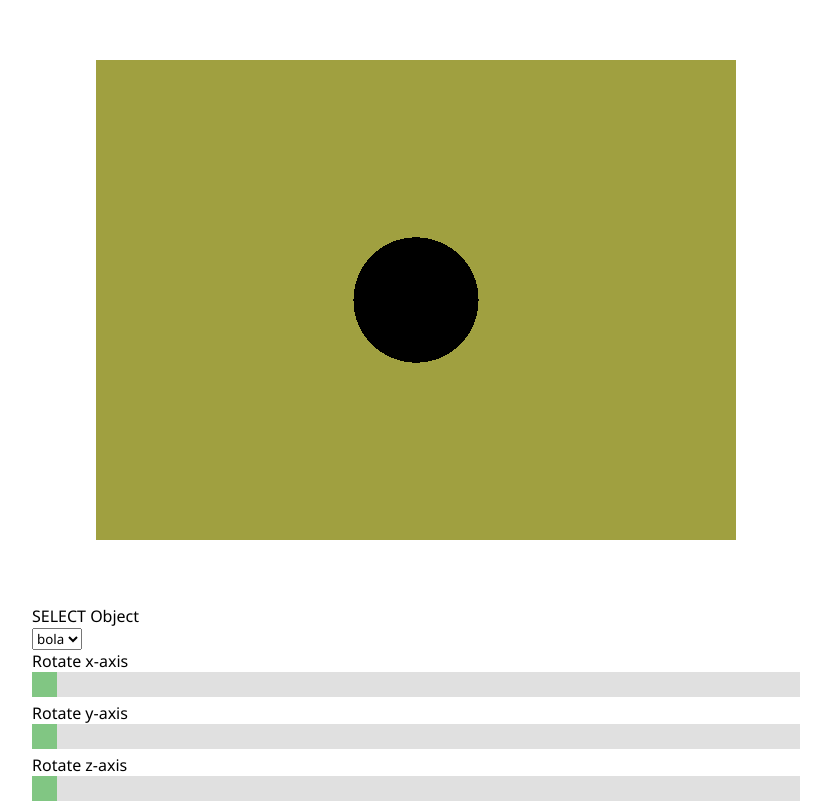
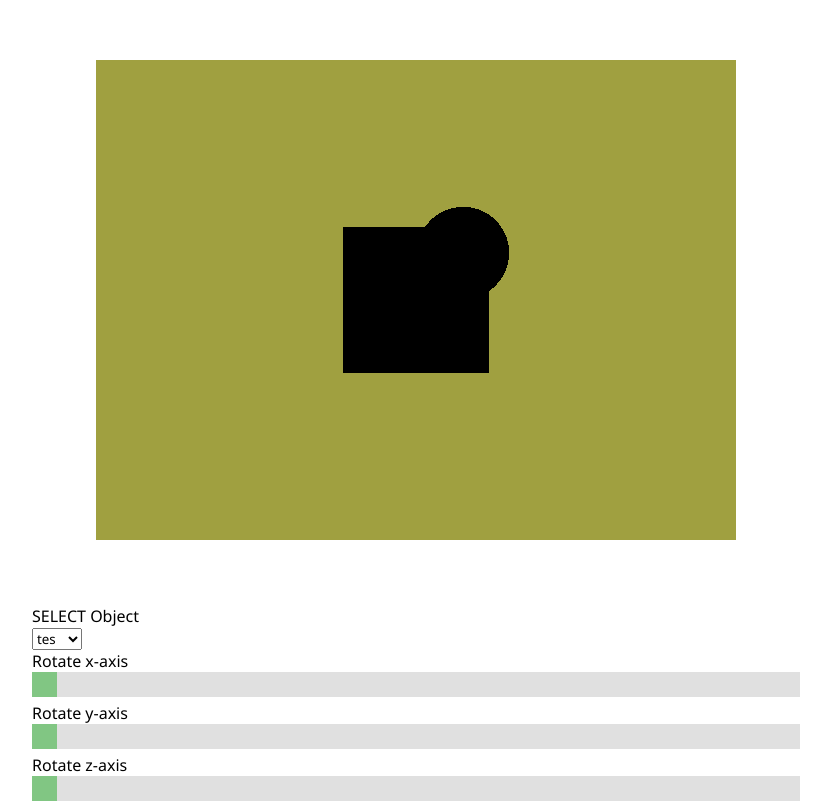
Before and after one commit to donbasta/articulated-model-web-gl, a React (Create React App) app: page / in a window 1280 px wide. Shown: the top 803 px of the page, without its empty margins (224-1055 px from the left). Built offline with nearby package versions, Linux system fonts and the light colour scheme.

Commit message:
a cube and a sphere

```diff
--- a/src/App.js
+++ b/src/App.js
@@ -44,10 +44,11 @@ const App = () => {
     }
 
     useEffect(() => {
-        // createNewObject(sampleCube, "tes", [0, 0, 0]);
-        const sphereModel = createSphere(0.3, 30, 30);
-        console.log(sphereModel);
+        createNewObject(sampleCube, "tes", [0, 0, 0]);
+        const sphereModel = createSphere([0.2, 0.2, 0.2], 0.2, 30, 30);
+        // console.log(sphereModel);
         createNewObject(sphereModel, "bola", [1, 0, 0]);
+        objList[0].addChild(objList[1]);
 
         const canvas = canvasRef.current;
         const gl = canvas.getContext('webgl2') || canvas.getContext('experimental-webgl');
--- a/src/geometry.js
+++ b/src/geometry.js
@@ -1,7 +1,7 @@
 import * as mat4 from './matrix';
 import * as vec3 from './vector';
 
-const createSphere = (radius, thetaSegment, phiSegment) => {
+const createSphere = (center, radius, thetaSegment, phiSegment) => {
     const vertexNum = 2 + (thetaSegment - 1) * phiSegment;
     const indexNum = phiSegment * 6 + (thetaSegment - 2) * phiSegment * 6;
     const indices = new Array(indexNum);
@@ -14,7 +14,7 @@ const createSphere = (radius, thetaSegment, phiSegment) => {
     // setup positions & normals
     let posCount = 0;
     let normalCount = 0;
-    posCount = addVertex3(positions, posCount, 0, -radius, 0);
+    posCount = addVertex3(positions, posCount, 0 + center[0], -radius + center[1], 0 + center[2]);
     normalCount = addVertex3(normals, normalCount, 0, -1, 0);
     for (let hi = 1; hi < thetaSegment; hi++) {
       const theta = Math.PI - hi * thetaStep;
@@ -29,12 +29,12 @@ const createSphere = (radius, thetaSegment, phiSegment) => {
           radius * cosT,
           radius * sinT * sinP
         ];
-        posCount = addVertex3(positions, posCount, p[0], p[1], p[2]);
+        posCount = addVertex3(positions, posCount, p[0] + center[0], p[1] + center[1], p[2] + center[2]);
         const np = vec3.norm(p);
         normalCount = addVertex3(normals, normalCount, np[0], np[1], np[2]);
       }
     }
-    posCount = addVertex3(positions, posCount, 0, radius, 0);
+    posCount = addVertex3(positions, posCount, 0 + center[0], radius + center[1], 0 + center[2]);
     normalCount = addVertex3(normals, normalCount, 0, 1, 0);
 
     // setup indices
--- a/src/programUtils.js
+++ b/src/programUtils.js
@@ -80,7 +80,8 @@ const createProgramInfo = (textureType, shaderProgram, gl, texture) => {
             viewLocation: gl.getUniformLocation(shaderProgram, "u_view"),
             worldLocation: gl.getUniformLocation(shaderProgram, "u_world"),
             textureLocation: gl.getUniformLocation(shaderProgram, "u_texture"),
-            worldCameraPositionLocation: gl.getUniformLocation(shaderProgram, "u_worldCameraPosition")
+            worldCameraPositionLocation: gl.getUniformLocation(shaderProgram, "u_worldCameraPosition"),
+            transormationLocation: gl.getUniformLocation(shaderProgram, "u_transformation"),
           },
         };
       case "bump":
--- a/src/sampleCube.js
+++ b/src/sampleCube.js
@@ -1,46 +1,48 @@
+const baseVal = 0.3;
+
 export const sampleCube = {
     positions: [
-        -0.5, -0.5,  -0.5,
-        -0.5,  0.5,  -0.5,
-         0.5, -0.5,  -0.5,
-        -0.5,  0.5,  -0.5,
-         0.5,  0.5,  -0.5,
-         0.5, -0.5,  -0.5,
+        -baseVal, -baseVal,  -baseVal,
+        -baseVal,  baseVal,  -baseVal,
+        baseVal, -baseVal,  -baseVal,
+        -baseVal,  baseVal,  -baseVal,
+        baseVal,  baseVal,  -baseVal,
+        baseVal, -baseVal,  -baseVal,
 
-        -0.5, -0.5,   0.5,
-         0.5, -0.5,   0.5,
-        -0.5,  0.5,   0.5,
-        -0.5,  0.5,   0.5,
-         0.5, -0.5,   0.5,
-         0.5,  0.5,   0.5,
+        -baseVal, -baseVal,   baseVal,
+        baseVal, -baseVal,   baseVal,
+        -baseVal,  baseVal,   baseVal,
+        -baseVal,  baseVal,   baseVal,
+        baseVal, -baseVal,   baseVal,
+        baseVal,  baseVal,   baseVal,
 
-        -0.5,   0.5, -0.5,
-        -0.5,   0.5,  0.5,
-         0.5,   0.5, -0.5,
-        -0.5,   0.5,  0.5,
-         0.5,   0.5,  0.5,
-         0.5,   0.5, -0.5,
+        -baseVal,   baseVal, -baseVal,
+        -baseVal,   baseVal,  baseVal,
+        baseVal,   baseVal, -baseVal,
+        -baseVal,   baseVal,  baseVal,
+        baseVal,   baseVal,  baseVal,
+        baseVal,   baseVal, -baseVal,
 
-        -0.5,  -0.5, -0.5,
-         0.5,  -0.5, -0.5,
-        -0.5,  -0.5,  0.5,
-        -0.5,  -0.5,  0.5,
-         0.5,  -0.5, -0.5,
-         0.5,  -0.5,  0.5,
+        -baseVal,  -baseVal, -baseVal,
+        baseVal,  -baseVal, -baseVal,
+        -baseVal,  -baseVal,  baseVal,
+        -baseVal,  -baseVal,  baseVal,
+        baseVal,  -baseVal, -baseVal,
+        baseVal,  -baseVal,  baseVal,
 
-        -0.5,  -0.5, -0.5,
-        -0.5,  -0.5,  0.5,
-        -0.5,   0.5, -0.5,
-        -0.5,  -0.5,  0.5,
-        -0.5,   0.5,  0.5,
-        -0.5,   0.5, -0.5,
+        -baseVal,  -baseVal, -baseVal,
+        -baseVal,  -baseVal,  baseVal,
+        -baseVal,   baseVal, -baseVal,
+        -baseVal,  -baseVal,  baseVal,
+        -baseVal,   baseVal,  baseVal,
+        -baseVal,   baseVal, -baseVal,
 
-         0.5,  -0.5, -0.5,
-         0.5,   0.5, -0.5,
-         0.5,  -0.5,  0.5,
-         0.5,  -0.5,  0.5,
-         0.5,   0.5, -0.5,
-         0.5,   0.5,  0.5,
+         baseVal,  -baseVal, -baseVal,
+         baseVal,   baseVal, -baseVal,
+         baseVal,  -baseVal,  baseVal,
+         baseVal,  -baseVal,  baseVal,
+         baseVal,   baseVal, -baseVal,
+         baseVal,   baseVal,  baseVal,
     ],
     normals: [
         0, 0, -1,
--- a/src/shaders/environmentTexture.js
+++ b/src/shaders/environmentTexture.js
@@ -7,13 +7,14 @@ const ENVIRONMENT_VERTEX_SHADER =
     uniform mat4 u_projection;
     uniform mat4 u_view;
     uniform mat4 u_world;
+    uniform mat4 u_transformation;
 
     out vec3 v_worldPosition;
     out vec3 v_worldNormal;
 
     void main() {
     // Multiply the position by the matrix.
-    gl_Position = u_projection * u_view * u_world * a_position;
+    gl_Position = u_projection * u_view * u_world * u_transformation * a_position;
 
     // send the view position to the fragment shader
     v_worldPosition = (u_world * a_position).xyz;
--- a/src/utils.js
+++ b/src/utils.js
@@ -111,7 +111,8 @@ const renderScene = (gl, programInfo, objList) => {
         break;
       case "environment":
         objectBuffers = initBuffersWithEnvironmentTexture(gl, obj, programInfo.environmentTexture);
-        const count = obj.indexArray ? obj.indexArray.length : obj.positionArray.length / 3;
+        const count = obj.indexArray !== undefined ? obj.indexArray.length : obj.vertexArray.length / 3;
+        // const count = obj.positionArray.length / 3;
         drawObjectEnvironmentShaders(gl, obj, count, objectBuffers, programInfo);
         break;
       default:
@@ -132,20 +133,24 @@ const drawObjectEnvironmentShaders = (gl, obj, count, buffers, programInfo) => {
   const aspect = gl.canvas.clientWidth / gl.canvas.clientHeight;
   const projectionMatrix = mat4.perspective(fieldOfViewRadians, aspect, 1, 2000);
 
-  gl.uniformMatrix4fv(
-    programInfo.uniformLocations.projectionLocation,
-    false,
-    projectionMatrix
-  );
+  const A = Math.sin(modelXRotationRadians);
+  const B = Math.cos(modelXRotationRadians);
 
-  const cameraPosition = [0, 0, 2];
+  const cameraPosition = [2 * A, 0, 2 * B];
   const target = [0, 0, 0];
   const up = [0, 1, 0];
   const cameraMatrix = mat4.lookAt(cameraPosition, target, up);
   const viewMatrix = mat4.inverse(cameraMatrix);
-  let worldMatrix = mat4.rotateXMatrix(modelXRotationRadians);
-  worldMatrix = mat4.rotate(worldMatrix, modelYRotationRadians, "y");
-  worldMatrix = mat4.rotate(worldMatrix, modelZRotationRadians, "z");
+  const worldMatrix = mat4.create();
+  const transformationMatrix = mat4.create();
+
+  // let worldMatrix = mat4.rotateXMatrix(modelXRotationRadians);
+  // worldMatrix = mat4.rotate(worldMatrix, modelYRotationRadians, "y");
+  // worldMatrix = mat4.rotate(worldMatrix, modelZRotationRadians, "z");
+
+  // let transformationMatrix = mat4.rotateXMatrix(modelXRotationRadians);
+  // transformationMatrix = mat4.rotate(transformationMatrix, modelYRotationRadians, "y");
+  // transformationMatrix = mat4.rotate(transformationMatrix, modelZRotationRadians, "z");
 
   {
     const numComponents = 3;
@@ -184,6 +189,11 @@ const drawObjectEnvironmentShaders = (gl, obj, count, buffers, programInfo) => {
     )
   }
 
+  gl.uniformMatrix4fv(
+    programInfo.uniformLocations.transormationLocation,
+    false,
+    transformationMatrix
+  );
   gl.uniformMatrix4fv(
     programInfo.uniformLocations.projectionLocation,
     false,
```
